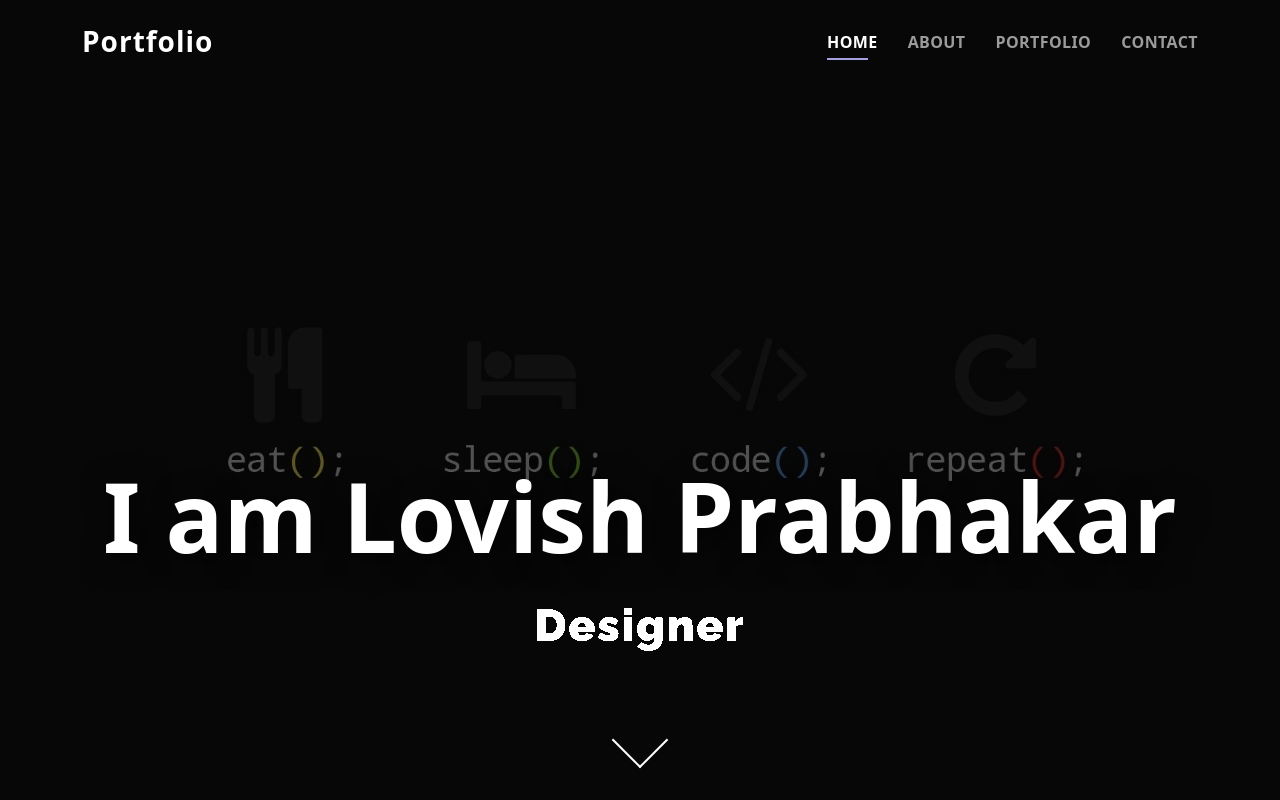
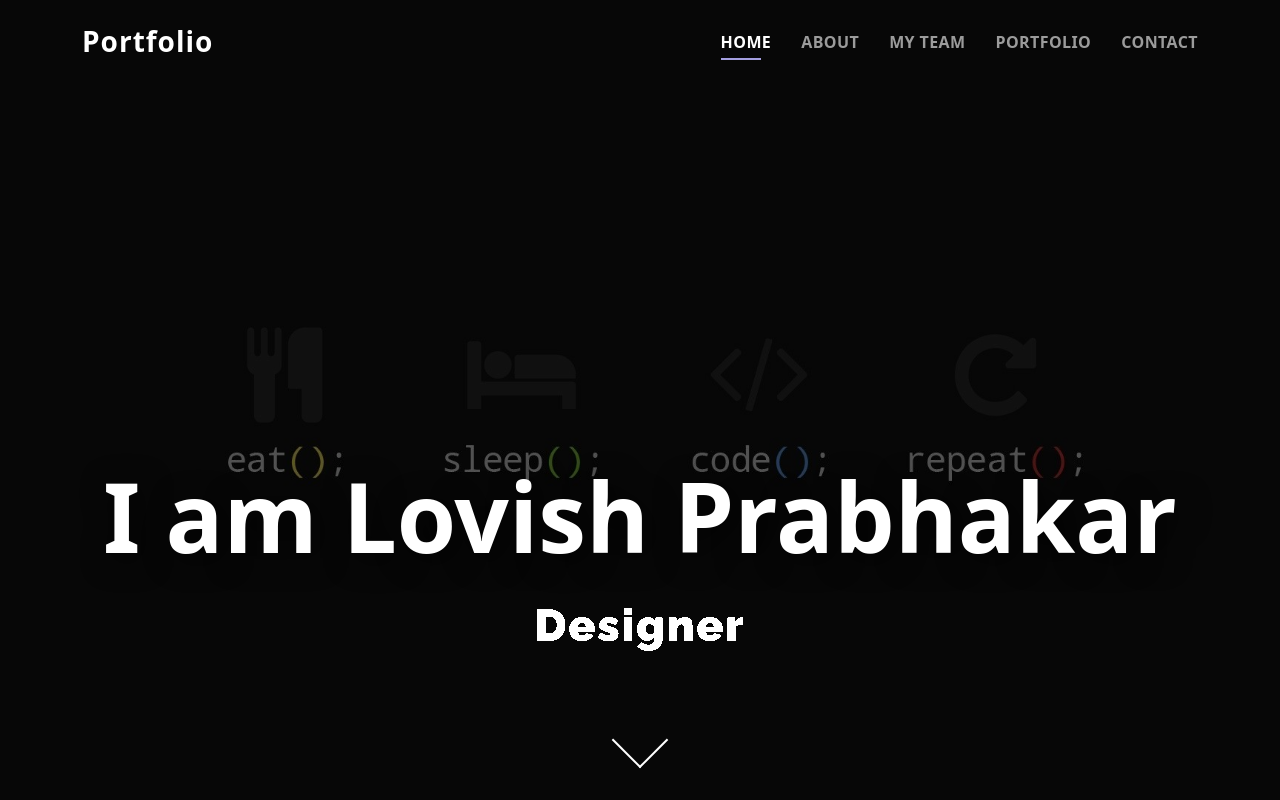
Before and after one commit to lovishprabhakar/Lovish-Prabhakar_Portflio, a plain HTML site: page index.html in a window 1280 px wide. Shown: the top 800 px of the page. Drawn offline with Linux system fonts and the light colour scheme.

Commit message:
Update index.html

```diff
--- a/index.html
+++ b/index.html
@@ -38,7 +38,7 @@
 				<ul>
 					<li><a class="nav-link scrollto" href="#hero">Home</a></li>
 					<li><a class="nav-link scrollto" href="#about">About</a></li>
-					<!-- <li><a class="nav-link scrollto" href="#team">My Team</a></li> -->
+					<li><a class="nav-link scrollto" href="#team">My Team</a></li>
 					<li><a class="nav-link scrollto" href="#work">Portfolio</a></li>
 					<!-- <li><a class="nav-link scrollto" href="#blog">Blog</a></li> -->
 					<!-- <li class="dropdown"><a href="#"><span>Drop Down</span> <i class="bi bi-chevron-down"></i></a>
```
